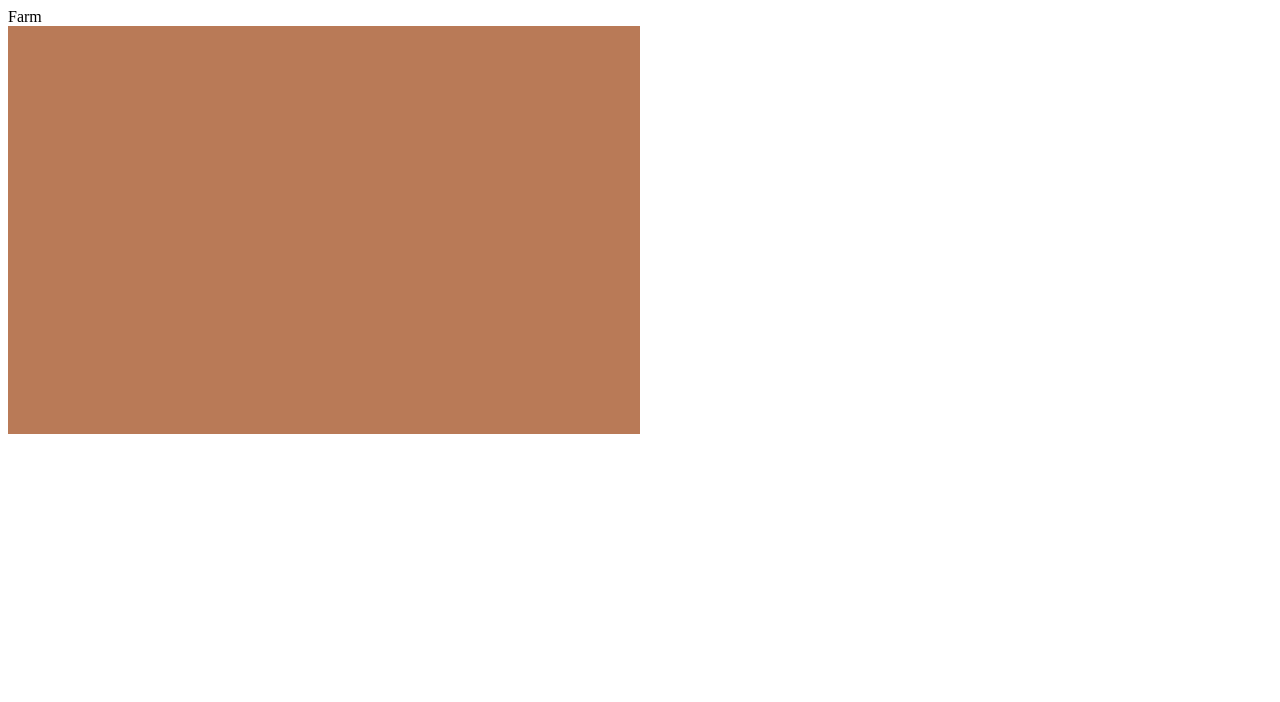
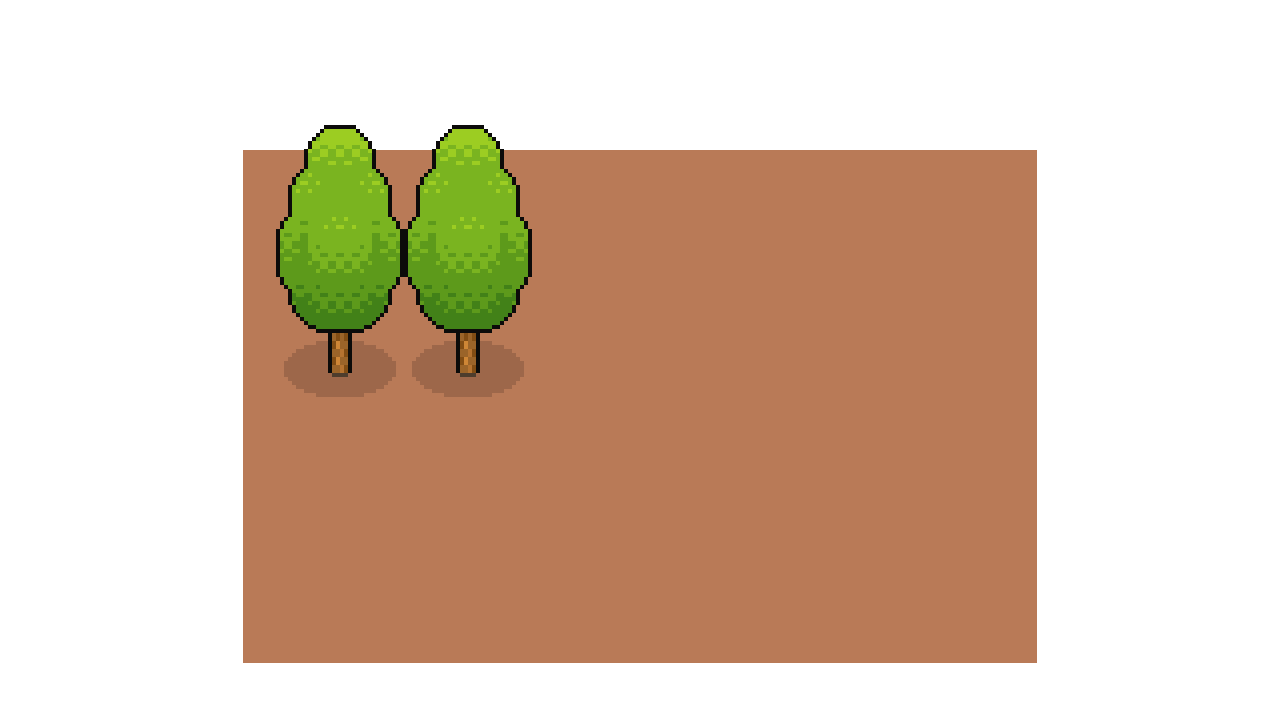
Before and after one commit to thstmddns/shell-we-meet-then, a React (Create React App) app in the folder shall-we-meet-then/: page /farm in a window 1280 px wide. Shown: the top 702 px of the page. Built offline with nearby package versions, Linux system fonts and the light colour scheme.

Commit message:
[S07P31D105-78]:Farm페이지 레이아웃

```diff
--- /dev/null
+++ b/shall-we-meet-then/src/pages/Farm/Farm.css
@@ -0,0 +1,43 @@
+.farmBody{
+    display: flex;
+    /* text-align: center; */
+    justify-content: center;
+    align-items: center;
+    height: 100vh;
+    z-index: -1;
+
+}
+
+
+
+
+
+
+
+.tree0 {
+    position: absolute;
+    top: 10vh;
+    right: 50vw;
+    z-index: 1;
+}
+
+.tree1 {
+    position: absolute;
+    top: 10vh;
+    right: 40vw;
+    z-index: 1;
+}
+
+.tree2 {
+    position: absolute;
+    top: 10vh;
+    right: 30vw;
+    z-index: 1;
+}
+
+.tree3 {
+    position: absolute;
+    top: 10vh;
+    right: 20v;
+    z-index: 1;
+}
--- a/shall-we-meet-then/src/pages/Farm/Farm.js
+++ b/shall-we-meet-then/src/pages/Farm/Farm.js
@@ -1,10 +1,39 @@
-import React from 'react'
+import React, {useEffect, useState} from 'react'
+import farmCss1 from './Farm.css'
+
 
 export default function Farm() {
+
+  // 트리를위한 매핑
+  const [treeState, setTreeState] = useState([false,false,false,false,false,false,false,false,false,false,false,false,false,false,false,false,false,false,false,false])
+
+
+  const testlist = [{groupSeq:1},{groupSeq:2},{groupSeq:2}]
+
+  const checktree = () => {
+    let newTreeState = [...treeState];
+    for(let i = 0; i < testlist.length; i++){
+      newTreeState[i] = true;
+    }
+    setTreeState(newTreeState)
+  }
+
+
+
+  useEffect(()=> {
+    checktree()
+  },[])
+
   return (
-    <div>
-      <div>Farm</div>
-      <img src={process.env.PUBLIC_URL + '/assets/img/testFarm.png'} style={{ width:'50%', height:'50%' }}/>
+    <div className='farmBody'>
+      <div>
+        <img className='field' src={process.env.PUBLIC_URL + '/assets/img/testFarm.png'}/>
+        {treeState[0] === true ? <img className='tree0' src={process.env.PUBLIC_URL + '/assets/img/tree.png'} /> : <></>}
+        {treeState[1] === true ? <img className='tree1' src={process.env.PUBLIC_URL + '/assets/img/tree.png'} /> : <></>}
+        {/* <img className='tree2' src={process.env.PUBLIC_URL + '/assets/img/tree.png'} />
+        <img className='tree3' src={process.env.PUBLIC_URL + '/assets/img/tree.png'} /> */}
+
+      </div>
     </div>
   )
 }
```
Also changed, not shown: shall-we-meet-then/public/assets/img/tree.png (added).
